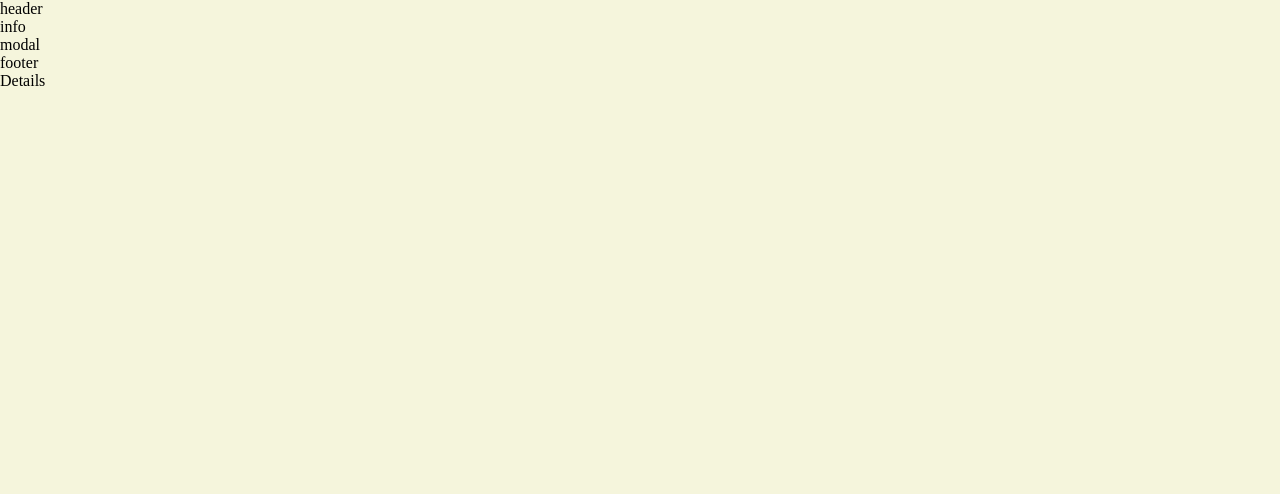
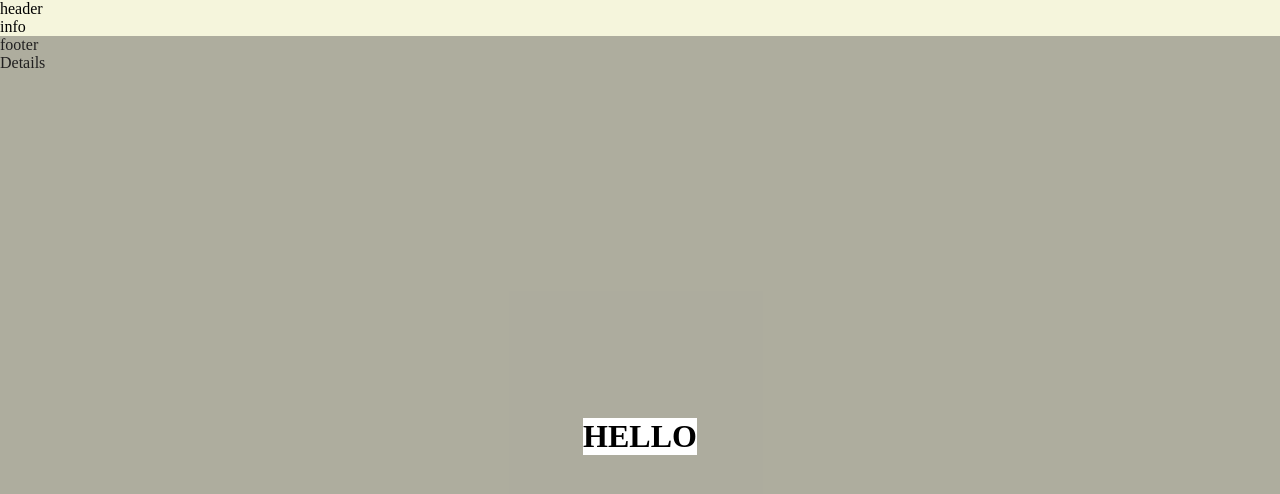
Before and after one commit to Borismujkovic/Final-Project, a React (Create React App) app: page /details in a window 1280 px wide. Shown: the top 494 px of the page. Built offline with nearby package versions, Linux system fonts and the light colour scheme; no server answers.

Commit message:
admin reportList

```diff
--- a/src/App.js
+++ b/src/App.js
@@ -11,6 +11,7 @@ import { useEffect, useState } from 'react';
 function App() {
 const [candidates, setCandidates] = useState([])
 const [reports, setReports] = useState([])
+const [openModal, setOpenModal] = useState(false)
 
 
 
@@ -31,12 +32,9 @@ useEffect(() =>{
 
 }, [])
 
-
-
-
-
-
-
+const toggleModal = () => {
+  setOpenModal(!openModal)
+}
 
   return (
 
@@ -45,7 +43,7 @@ useEffect(() =>{
       <Switch>
         <Route exact path ='/'><Login></Login></Route>
         <Route path ='/home-page'><HomePage></HomePage></Route>
-        <Route path='/admin-page'> <Admin></Admin></Route>
+        <Route path='/admin-page'> <Admin reports={reports} toggleModal={toggleModal} openModal={openModal}></Admin></Route>
       <Route path='/details'><Details></Details></Route>
       <Route path='/new-report'><NewReport></NewReport></Route>
       </Switch>
--- a/src/Components/Modal/Modal.jsx
+++ b/src/Components/Modal/Modal.jsx
@@ -3,8 +3,11 @@ import "./Modal.scss"
 
 const Modal = (props) => {
     return (
-        <div id="modal">
-            modal
+        <div id="modal-bcg">
+            <div className='modal'>
+            <h1 onClick={props.toggleModal}>HELLO</h1>
+            </div>
+
         </div>
     )
 }
--- a/src/Components/Modal/Modal.scss
+++ b/src/Components/Modal/Modal.scss
@@ -0,0 +1,12 @@
+#modal-bcg{
+    background-color: rgba(77, 75, 75, 0.425);
+    height: 100vh;
+    width: 100%;
+    display: flex;
+    justify-content: center;
+    align-items: center;
+    position: fixed;
+    .modal{
+        background-color: white;
+    }
+}
--- a/src/Components/ReportsList/ReportsList.jsx
+++ b/src/Components/ReportsList/ReportsList.jsx
@@ -4,7 +4,11 @@ import "./ReportsList.scss"
 const ReportsList = (props) => {
     return (
         <div id="reportsList">
-            reportList
+            <div className='singleReport'>
+                <h1>{props.reports.candidateName}</h1>
+                <h1>Interview Date:</h1>
+                <h1 onClick={props.toggleModal}>See Status</h1>
+            </div>
         </div>
     )
 }
--- a/src/Components/ReportsList/ReportsList.scss
+++ b/src/Components/ReportsList/ReportsList.scss
@@ -0,0 +1,9 @@
+#reportsList{
+    width: 100%;
+    .singleReport{
+        border: 2px solid black;
+        display: flex;
+        justify-content: space-between;
+        margin: 10px 0;
+    }
+}
--- a/src/Pages/Admin/Admin.jsx
+++ b/src/Pages/Admin/Admin.jsx
@@ -7,10 +7,12 @@ import ReportList from "../../Components/ReportsList/ReportsList"
 const Admin = (props) => {
     return (
         <div id="admin">
+        {props.openModal && <Modal toggleModal={props.toggleModal}/>}
         <Header />
-        <Modal />
-        <ReportList />
-            Admin
+        <div className='reports'>
+        {props.reports.map((e) => <ReportList reports={e} toggleModal={props.toggleModal} />)}
+        </div>
+
         </div>
     )
 }
--- a/src/Pages/Admin/Admin.scss
+++ b/src/Pages/Admin/Admin.scss
@@ -0,0 +1,10 @@
+#admin{
+position: relative;
+
+    .reports{
+        display: flex;
+        flex-wrap: wrap;
+        flex-direction: column;
+        margin: 20px 100px;
+    }
+}
```
Also changed, not shown: 1 other file (tests, documents, lock files or other folders).
